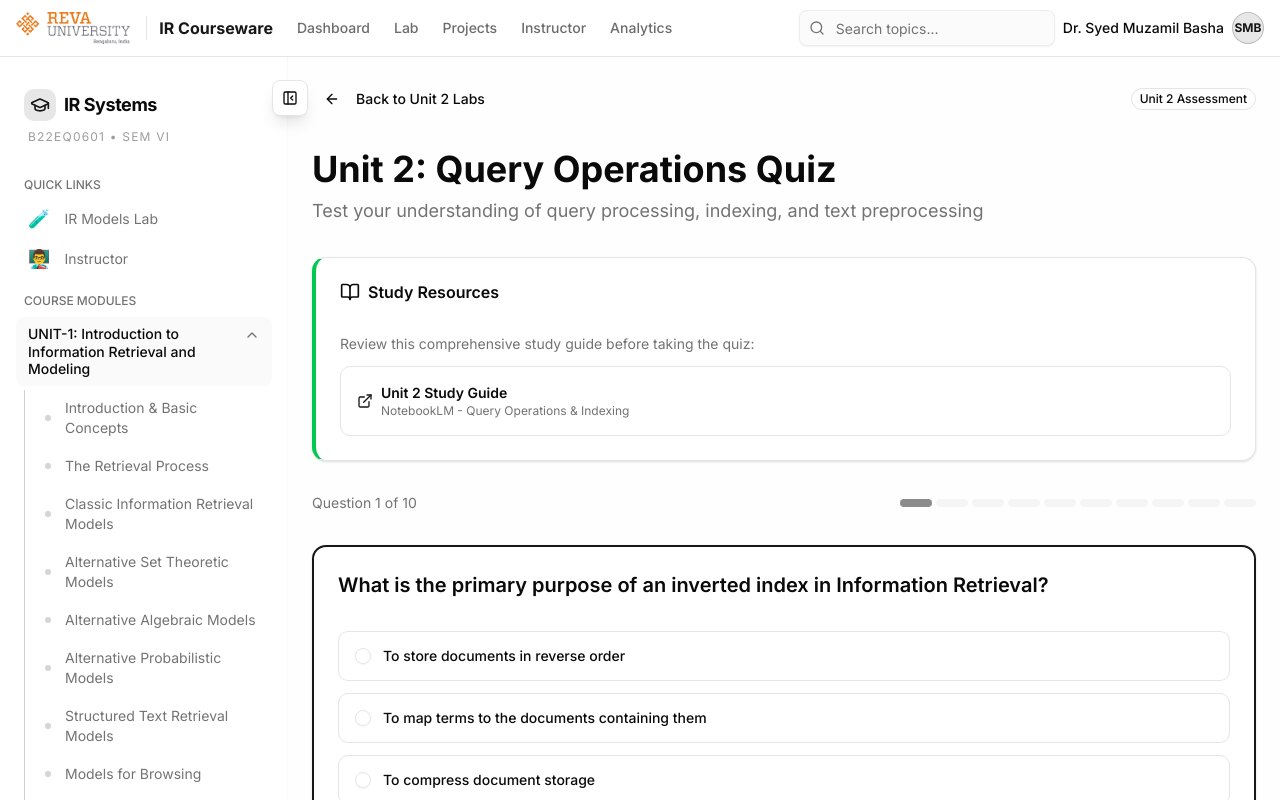
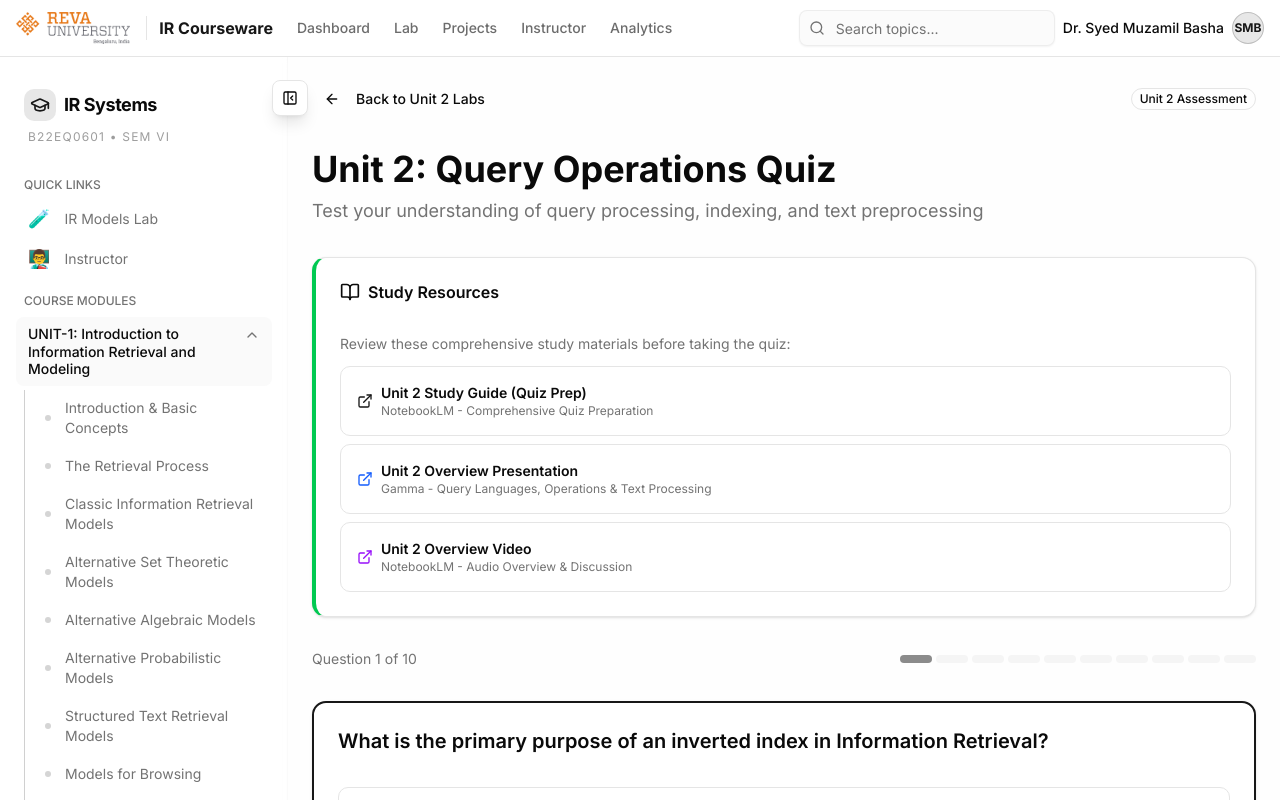
Before and after one commit to muzabasha/IRS, a Next.js app: page /lab/unit-2-quiz in a window 1280 px wide. Shown: the top 800 px of the page. Built offline with nearby package versions, Linux system fonts and the light colour scheme.

Commit message:
Add Unit 2 study resources to overview page

```diff
--- a/src/app/lab/unit-2-quiz/page.tsx
+++ b/src/app/lab/unit-2-quiz/page.tsx
@@ -194,20 +194,46 @@ export default function Unit2QuizPage() {
                 </CardHeader>
                 <CardContent className="space-y-3">
                     <p className="text-sm text-muted-foreground">
-                        Review this comprehensive study guide before taking the quiz:
+                        Review these comprehensive study materials before taking the quiz:
                     </p>
+                    <div className="space-y-2">
                         <a
-                        href="https://notebooklm.google.com/notebook/3598797a-4144-4917-8800-3553d72533a6?artifactId=2977322e-ef25-4ff7-b876-f9440f1fa4d6"
+                            href="https://notebooklm.google.com/notebook/7bd9f248-cd5f-4aa4-84f8-9452ab51a9f5?artifactId=bb971d11-9628-47f4-bccf-20c43e83ce10"
                             target="_blank"
                             rel="noopener noreferrer"
                             className="flex items-center gap-2 p-4 border rounded-lg hover:bg-secondary/50 transition-colors"
                         >
                             <ExternalLink className="h-4 w-4 text-primary" />
                             <div>
-                            <p className="font-semibold text-sm">Unit 2 Study Guide</p>
-                            <p className="text-xs text-muted-foreground">NotebookLM - Query Operations & Indexing</p>
+                                <p className="font-semibold text-sm">Unit 2 Study Guide (Quiz Prep)</p>
+                                <p className="text-xs text-muted-foreground">NotebookLM - Comprehensive Quiz Preparation</p>
                             </div>
                         </a>
+                        <a
+                            href="https://gamma.app/docs/Overview-of-Query-Languages-Query-Operations-Text-Operations-xt8sde4i9qksxyr"
+                            target="_blank"
+                            rel="noopener noreferrer"
+                            className="flex items-center gap-2 p-4 border rounded-lg hover:bg-secondary/50 transition-colors"
+                        >
+                            <ExternalLink className="h-4 w-4 text-blue-600" />
+                            <div>
+                                <p className="font-semibold text-sm">Unit 2 Overview Presentation</p>
+                                <p className="text-xs text-muted-foreground">Gamma - Query Languages, Operations & Text Processing</p>
+                            </div>
+                        </a>
+                        <a
+                            href="https://notebooklm.google.com/notebook/7bd9f248-cd5f-4aa4-84f8-9452ab51a9f5?artifactId=4f72d818-95ac-4eb9-b045-bb73c85a64a6"
+                            target="_blank"
+                            rel="noopener noreferrer"
+                            className="flex items-center gap-2 p-4 border rounded-lg hover:bg-secondary/50 transition-colors"
+                        >
+                            <ExternalLink className="h-4 w-4 text-purple-600" />
+                            <div>
+                                <p className="font-semibold text-sm">Unit 2 Overview Video</p>
+                                <p className="text-xs text-muted-foreground">NotebookLM - Audio Overview & Discussion</p>
+                            </div>
+                        </a>
+                    </div>
                 </CardContent>
             </Card>
 
--- a/src/app/lab/unit-2/page.tsx
+++ b/src/app/lab/unit-2/page.tsx
@@ -90,6 +90,56 @@ export default function Unit2LabPage() {
                     </Badge>
                 </div>
             </div>
+
+            {/* Study Resources */}
+            <Card className="border-2 border-blue-500 bg-gradient-to-r from-blue-50 to-cyan-50 dark:from-blue-950 dark:to-cyan-950">
+                <CardContent className="p-6">
+                    <h3 className="font-bold text-lg mb-3 flex items-center gap-2">
+                        📚 Unit 2 Study Resources
+                    </h3>
+                    <p className="text-sm text-muted-foreground mb-4">
+                        Comprehensive study materials to help you master query operations and indexing
+                    </p>
+                    <div className="grid md:grid-cols-3 gap-3">
+                        <a
+                            href="https://notebooklm.google.com/notebook/7bd9f248-cd5f-4aa4-84f8-9452ab51a9f5?artifactId=bb971d11-9628-47f4-bccf-20c43e83ce10"
+                            target="_blank"
+                            rel="noopener noreferrer"
+                            className="flex flex-col gap-2 p-4 border-2 border-primary/20 rounded-lg hover:bg-white dark:hover:bg-gray-900 transition-colors bg-white/50 dark:bg-gray-900/50"
+                        >
+                            <div className="flex items-center gap-2">
+                                <BookOpen className="h-5 w-5 text-primary" />
+                                <p className="font-semibold text-sm">Study Guide</p>
+                            </div>
+                            <p className="text-xs text-muted-foreground">NotebookLM - Quiz Preparation</p>
+                        </a>
+                        <a
+                            href="https://gamma.app/docs/Overview-of-Query-Languages-Query-Operations-Text-Operations-xt8sde4i9qksxyr"
+                            target="_blank"
+                            rel="noopener noreferrer"
+                            className="flex flex-col gap-2 p-4 border-2 border-blue-500/20 rounded-lg hover:bg-white dark:hover:bg-gray-900 transition-colors bg-white/50 dark:bg-gray-900/50"
+                        >
+                            <div className="flex items-center gap-2">
+                                <Code className="h-5 w-5 text-blue-600" />
+                                <p className="font-semibold text-sm">Overview PPT</p>
+                            </div>
+                            <p className="text-xs text-muted-foreground">Gamma - Visual Presentation</p>
+                        </a>
+                        <a
+                            href="https://notebooklm.google.com/notebook/7bd9f248-cd5f-4aa4-84f8-9452ab51a9f5?artifactId=4f72d818-95ac-4eb9-b045-bb73c85a64a6"
+                            target="_blank"
+                            rel="noopener noreferrer"
+                            className="flex flex-col gap-2 p-4 border-2 border-purple-500/20 rounded-lg hover:bg-white dark:hover:bg-gray-900 transition-colors bg-white/50 dark:bg-gray-900/50"
+                        >
+                            <div className="flex items-center gap-2">
+                                <Lightbulb className="h-5 w-5 text-purple-600" />
+                                <p className="font-semibold text-sm">Overview Video</p>
+                            </div>
+                            <p className="text-xs text-muted-foreground">NotebookLM - Audio Discussion</p>
+                        </a>
+                    </div>
+                </CardContent>
+            </Card>
 
             {/* Unit 2 Quiz Banner */}
             <Card className="border-2 border-green-500 bg-gradient-to-r from-green-50 to-emerald-50 dark:from-green-950 dark:to-emerald-950">
```
Lines whose indentation alone changed are shown as unchanged.
